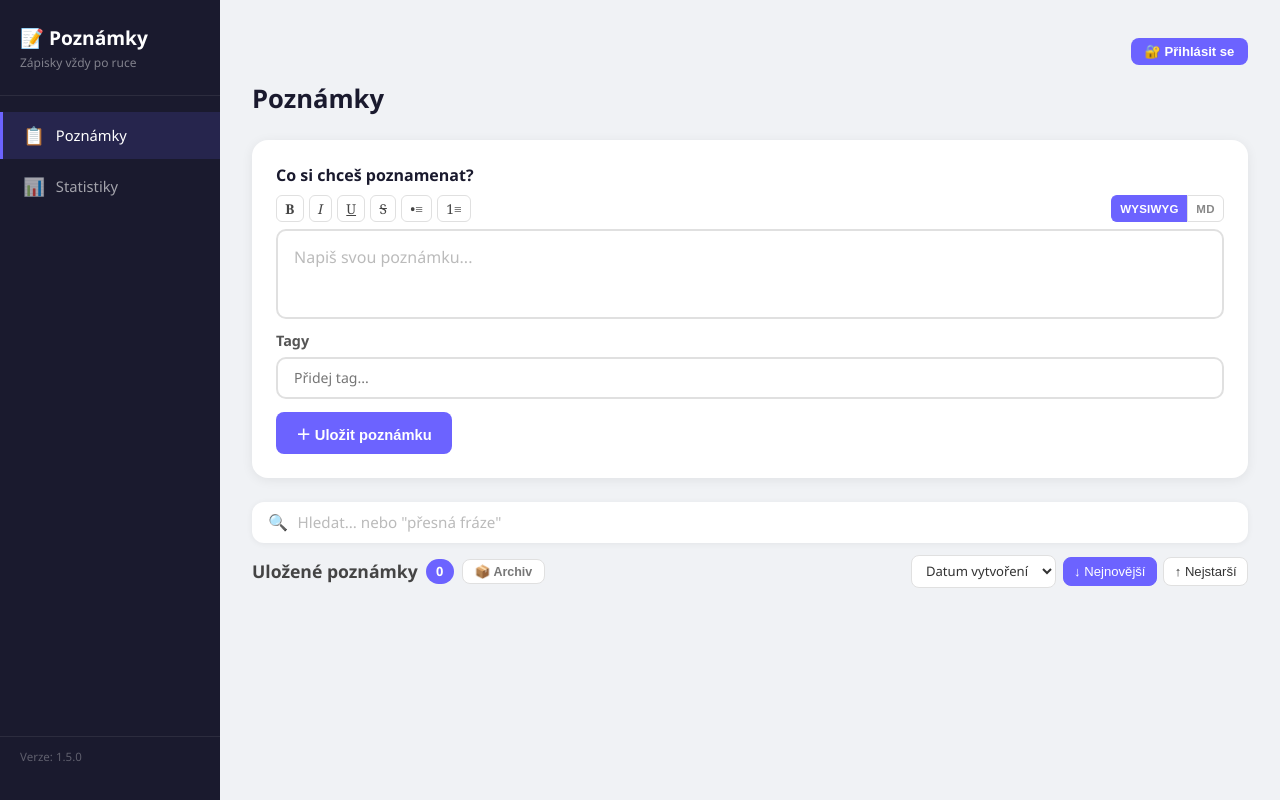
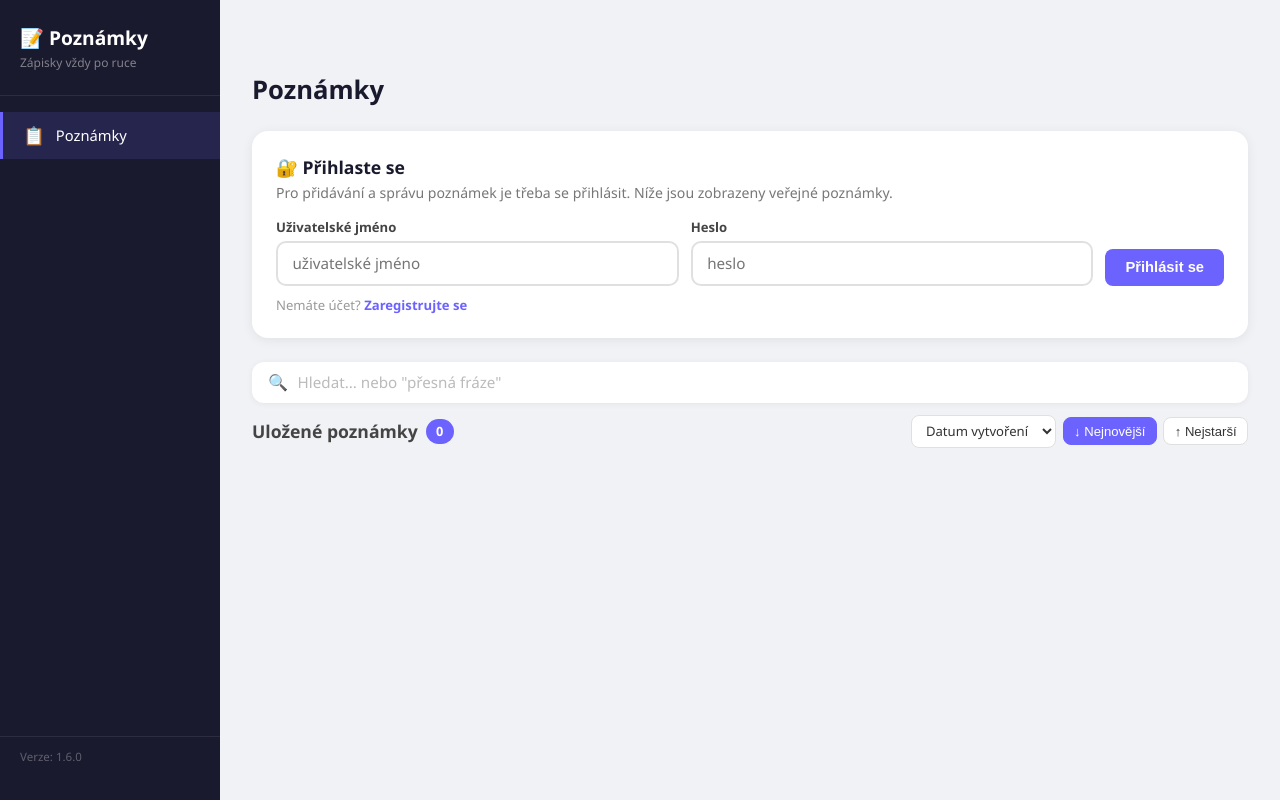
Before and after one commit to Biermannek/notes-app, a Flask app: page / in a window 1280 px wide. Run offline with Flask 3, Linux system fonts and the light colour scheme; data that the repository does not hold is empty; parts of the project's set-up code (start-up, migrations or seed data) failed here and were passed over.

Commit message:
feat: inline login banner pro nepřihlášené, skrytý formulář a nav položky [v1.6.0]

```diff
--- a/templates/index.html
+++ b/templates/index.html
@@ -337,7 +337,7 @@
   <div class="nav">
     <div class="nav-item active" onclick="goHome()" id="nav-notes"><span class="nav-icon">📋</span> Poznámky</div>
     <div class="nav-sub" id="navTagList"></div>
-    <div class="nav-item" onclick="showPage('stats')" id="nav-stats"><span class="nav-icon">📊</span> Statistiky</div>
+    <div class="nav-item" onclick="showPage('stats')" id="nav-stats" style="display:none"><span class="nav-icon">📊</span> Statistiky</div>
     <div class="nav-item" onclick="showPage('settings')" id="nav-settings" style="display:none"><span class="nav-icon">⚙️</span> Nastavení</div>
     <div class="sidebar-footer">Verze: {{ version }}</div>
   </div>
@@ -360,7 +360,34 @@
   <div class="page active" id="page-notes">
     <h2 class="page-title">Poznámky</h2>
 
-    <div class="card">
+    <!-- Banner pro nepřihlášené uživatele -->
+    <div id="anonBanner" class="card" style="display:none">
+      <div style="margin-bottom:1rem">
+        <div style="font-size:1.1rem;font-weight:700;color:#1a1a2e;margin-bottom:.25rem">🔐 Přihlaste se</div>
+        <div style="font-size:.88rem;color:#777">Pro přidávání a správu poznámek je třeba se přihlásit. Níže jsou zobrazeny veřejné poznámky.</div>
+      </div>
+      <div style="display:flex;gap:.75rem;flex-wrap:wrap;align-items:flex-end">
+        <div style="flex:1;min-width:140px">
+          <div style="font-size:.82rem;font-weight:600;color:#444;margin-bottom:.3rem">Uživatelské jméno</div>
+          <input id="inlineLoginUsername" type="text" placeholder="uživatelské jméno" autocomplete="username"
+                 style="width:100%;padding:.65rem .9rem;border:2px solid #e0e0e0;border-radius:10px;font-size:.95rem;font-family:inherit;color:#1a1a2e;transition:border-color .2s;background:#fff;outline:none"
+                 onfocus="this.style.borderColor='#6c63ff'" onblur="this.style.borderColor='#e0e0e0'"
+                 onkeydown="if(event.key==='Enter')doInlineLogin()"/>
+        </div>
+        <div style="flex:1;min-width:140px">
+          <div style="font-size:.82rem;font-weight:600;color:#444;margin-bottom:.3rem">Heslo</div>
+          <input id="inlineLoginPassword" type="password" placeholder="heslo" autocomplete="current-password"
+                 style="width:100%;padding:.65rem .9rem;border:2px solid #e0e0e0;border-radius:10px;font-size:.95rem;font-family:inherit;color:#1a1a2e;transition:border-color .2s;background:#fff;outline:none"
+                 onfocus="this.style.borderColor='#6c63ff'" onblur="this.style.borderColor='#e0e0e0'"
+                 onkeydown="if(event.key==='Enter')doInlineLogin()"/>
+        </div>
+        <button class="btn btn-primary" style="margin-top:0;white-space:nowrap;flex-shrink:0" onclick="doInlineLogin()">Přihlásit se</button>
+      </div>
+      <div class="auth-error" id="inlineLoginError" style="margin-top:.75rem;margin-bottom:0"></div>
+      <div style="font-size:.82rem;color:#999;margin-top:.65rem">Nemáte účet? <a style="color:#6c63ff;cursor:pointer;font-weight:600" onclick="showPage('register')">Zaregistrujte se</a></div>
+    </div>
+
+    <div id="noteFormCard" class="card" style="display:none">
       <label for="noteInput">Co si chceš poznamenat?</label>
       <div class="format-toolbar">
         <button class="fmt-btn" title="Tučně" onmousedown="event.preventDefault();fmtNew('bold','**','**')"><b>B</b></button>
@@ -856,25 +883,37 @@ function discardSettings() {
 
 // ── Auth ──────────────────────────────────────────────────────────────────
 function updateTopbar() {
-  const userDiv  = document.getElementById('topbarUser');
-  const loginBtn = document.getElementById('topbarLoginBtn');
-  const nameEl   = document.getElementById('topbarName');
-  const initEl   = document.getElementById('topbarInitials');
-  const privRow  = document.getElementById('newNotePrivacyRow');
+  const userDiv     = document.getElementById('topbarUser');
+  const loginBtn    = document.getElementById('topbarLoginBtn');
+  const nameEl      = document.getElementById('topbarName');
+  const initEl      = document.getElementById('topbarInitials');
+  const privRow     = document.getElementById('newNotePrivacyRow');
   const settingsNav = document.getElementById('nav-settings');
+  const statsNav    = document.getElementById('nav-stats');
+  const anonBanner  = document.getElementById('anonBanner');
+  const noteFormCard = document.getElementById('noteFormCard');
+  const archiveBtn  = document.getElementById('btnArchiveToggle');
   if (currentUser) {
-    nameEl.textContent   = currentUser.full_name;
-    initEl.textContent   = currentUser.full_name.split(' ').map(w => w[0]).join('').slice(0, 2).toUpperCase();
-    userDiv.style.display  = 'flex';
-    loginBtn.style.display = 'none';
-    if (privRow) privRow.style.display = 'flex';
-    if (settingsNav) settingsNav.style.display = 'flex';
+    nameEl.textContent  = currentUser.full_name;
+    initEl.textContent  = currentUser.full_name.split(' ').map(w => w[0]).join('').slice(0, 2).toUpperCase();
+    userDiv.style.display   = 'flex';
+    loginBtn.style.display  = 'none';
+    if (privRow)       privRow.style.display      = 'flex';
+    if (settingsNav)   settingsNav.style.display   = 'flex';
+    if (statsNav)      statsNav.style.display      = 'flex';
+    if (anonBanner)    anonBanner.style.display    = 'none';
+    if (noteFormCard)  noteFormCard.style.display  = 'block';
+    if (archiveBtn)    archiveBtn.style.display    = '';
   } else {
-    userDiv.style.display  = 'none';
-    loginBtn.style.display = 'inline-flex';
-    if (privRow) privRow.style.display = 'none';
-    if (settingsNav) settingsNav.style.display = 'none';
-    // Reset privacy state on logout
+    userDiv.style.display   = 'none';
+    loginBtn.style.display  = 'none';   // přihlášení je nyní inline v banneru
+    if (privRow)       privRow.style.display      = 'none';
+    if (settingsNav)   settingsNav.style.display   = 'none';
+    if (statsNav)      statsNav.style.display      = 'none';
+    if (anonBanner)    anonBanner.style.display    = 'block';
+    if (noteFormCard)  noteFormCard.style.display  = 'none';
+    if (archiveBtn)    archiveBtn.style.display    = 'none';
+    // Reset privacy state
     newNoteIsPublic = false;
     const privBtn = document.getElementById('btnNewPrivacy');
     if (privBtn) { privBtn.textContent = '🔒 Soukromá'; privBtn.classList.remove('public'); }
@@ -907,13 +946,10 @@ function resetAppState() {
   if (title) title.textContent = 'Uložené poznámky';
 }
 
-async function doLogin() {
-  const username = document.getElementById('loginUsername').value.trim();
-  const password = document.getElementById('loginPassword').value;
-  const errEl    = document.getElementById('loginError');
+async function _performLogin(username, password, errEl) {
   errEl.classList.remove('visible');
   if (!username || !password) {
-    errEl.textContent = 'Vyplňte všechna pole'; errEl.classList.add('visible'); return;
+    errEl.textContent = 'Vyplňte všechna pole'; errEl.classList.add('visible'); return false;
   }
   try {
     const r    = await fetch('/api/auth/login', {
@@ -921,19 +957,41 @@ async function doLogin() {
       body: JSON.stringify({ username, password })
     });
     const data = await r.json();
-    if (!r.ok) { errEl.textContent = data.error || 'Chyba přihlášení'; errEl.classList.add('visible'); return; }
+    if (!r.ok) { errEl.textContent = data.error || 'Chyba přihlášení'; errEl.classList.add('visible'); return false; }
     currentUser = data;
     updateTopbar();
     await loadSettings();
-    document.getElementById('loginUsername').value = '';
-    document.getElementById('loginPassword').value = '';
     resetAppState();
-    showPage('notes');
+    _doShowPage('notes');
     await loadAllTags();
     await loadNotes();
     showToast('Vítejte, ' + data.full_name + '! 👋');
+    return true;
   } catch (e) {
     errEl.textContent = 'Chyba spojení se serverem'; errEl.classList.add('visible');
+    return false;
+  }
+}
+
+async function doLogin() {
+  const username = document.getElementById('loginUsername').value.trim();
+  const password = document.getElementById('loginPassword').value;
+  const errEl    = document.getElementById('loginError');
+  const ok = await _performLogin(username, password, errEl);
+  if (ok) {
+    document.getElementById('loginUsername').value = '';
+    document.getElementById('loginPassword').value = '';
+  }
+}
+
+async function doInlineLogin() {
+  const username = document.getElementById('inlineLoginUsername').value.trim();
+  const password = document.getElementById('inlineLoginPassword').value;
+  const errEl    = document.getElementById('inlineLoginError');
+  const ok = await _performLogin(username, password, errEl);
+  if (ok) {
+    document.getElementById('inlineLoginUsername').value = '';
+    document.getElementById('inlineLoginPassword').value = '';
   }
 }
 
--- a/version.py
+++ b/version.py
@@ -1 +1 @@
-__version__ = "1.5.0"
+__version__ = "1.6.0"
```
